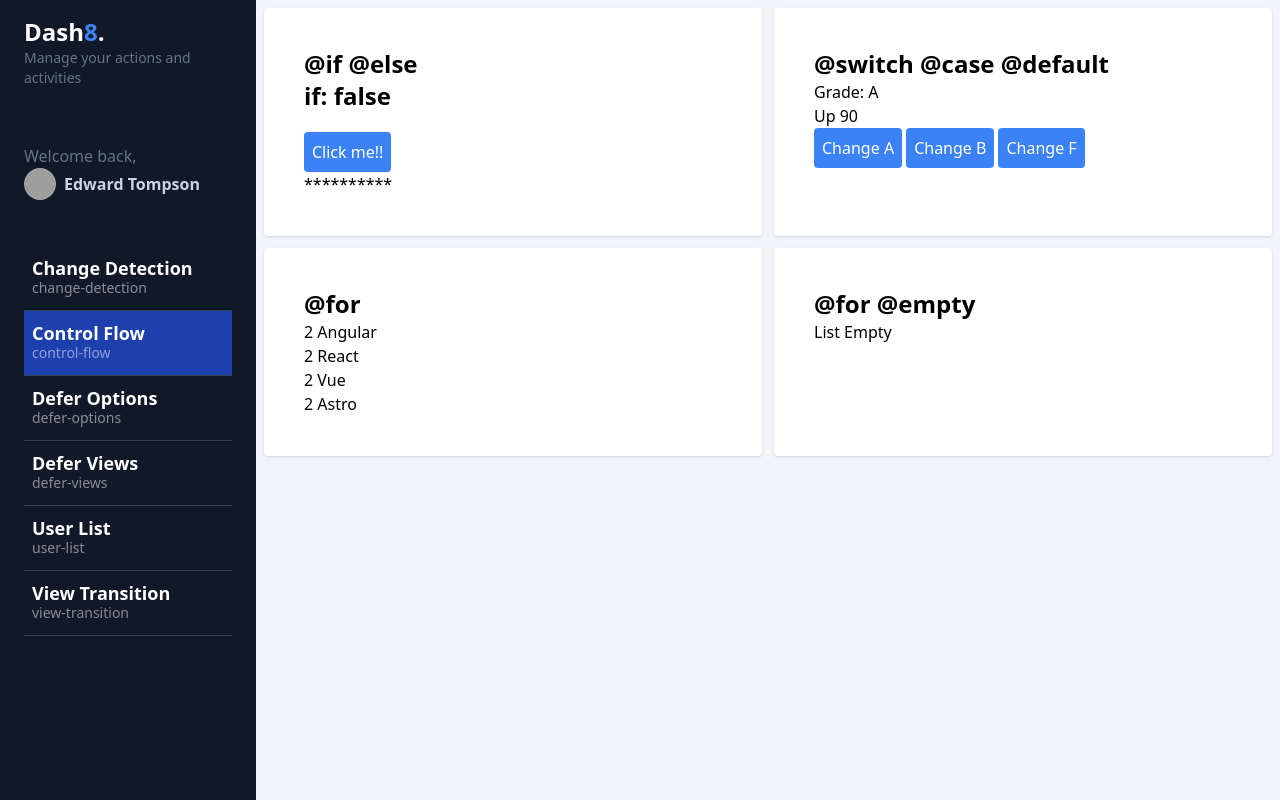
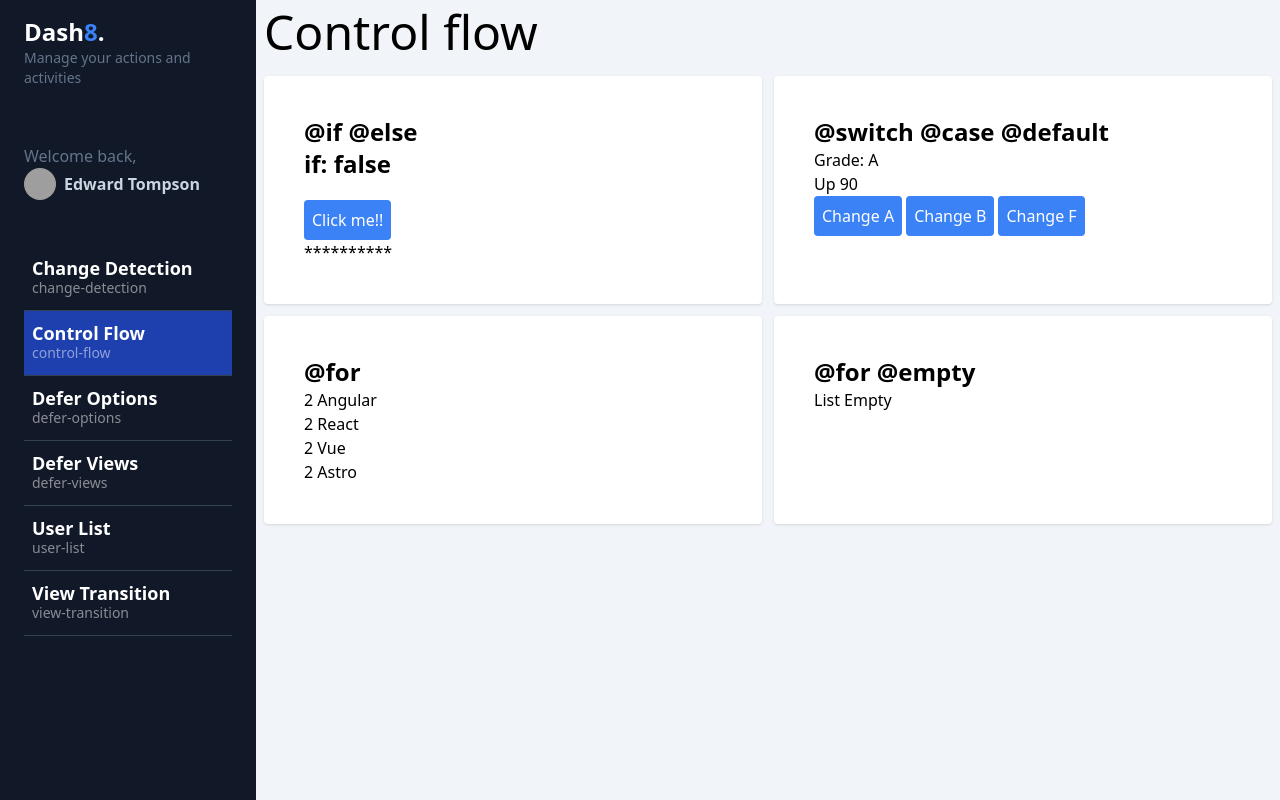
Before and after one commit to cuadros-code/Angular-Latest-v18, an Angular app: page /dashboard/control-flow in a window 1280 px wide. Built offline with nearby package versions, Linux system fonts and the light colour scheme; grey boxes are pictures that could not be loaded.

Commit message:
input v18

```diff
--- a/src/app/dashboard/pages/control-flow/control-flow.component.html
+++ b/src/app/dashboard/pages/control-flow/control-flow.component.html
@@ -1,3 +1,5 @@
+<app-title title="Control flow" />
+
 <section class="grid grid-cols-1 md:grid-cols-2 gap-3">
   <div class="bg-white rounded shadow p-10">
     <h2 class="text-2xl font-bold">&#64;if &#64;else</h2>
--- a/src/app/dashboard/pages/control-flow/control-flow.component.ts
+++ b/src/app/dashboard/pages/control-flow/control-flow.component.ts
@@ -1,5 +1,6 @@
 import { CommonModule } from '@angular/common';
-import { ChangeDetectionStrategy, Component, signal } from '@angular/core';
+import { Component, signal } from '@angular/core';
+import { TitleComponent } from '@shared/title/title.component';
 
 
 type Grade = "A" | "B" | "F"
@@ -9,10 +10,10 @@ type Grade = "A" | "B" | "F"
   standalone: true,
   imports: [
     CommonModule,
+    TitleComponent,
   ],
   templateUrl: './control-flow.component.html',
   styles: ``,
-  changeDetection: ChangeDetectionStrategy.OnPush,
 })
 export default class ControlFlowComponent {
 
--- a/src/app/shared/title/title.component.html
+++ b/src/app/shared/title/title.component.html
@@ -1 +1 @@
-<p>title works!</p>,
+<h1 class="mb-5 text-5xl">{{title()}}</h1>
--- a/src/app/shared/title/title.component.ts
+++ b/src/app/shared/title/title.component.ts
@@ -1,5 +1,5 @@
 import { CommonModule } from '@angular/common';
-import { ChangeDetectionStrategy, Component } from '@angular/core';
+import { ChangeDetectionStrategy, Component, input } from '@angular/core';
 
 @Component({
   selector: 'app-title',
@@ -9,10 +9,11 @@ import { ChangeDetectionStrategy, Component } from '@angular/core';
   ],
   templateUrl: './title.component.html',
   styles: `
-    :host {
-      display: block;
-    }
   `,
   changeDetection: ChangeDetectionStrategy.OnPush,
 })
-export class TitleComponent { }
+export class TitleComponent {
+
+  title = input.required<string>()
+
+}
```
